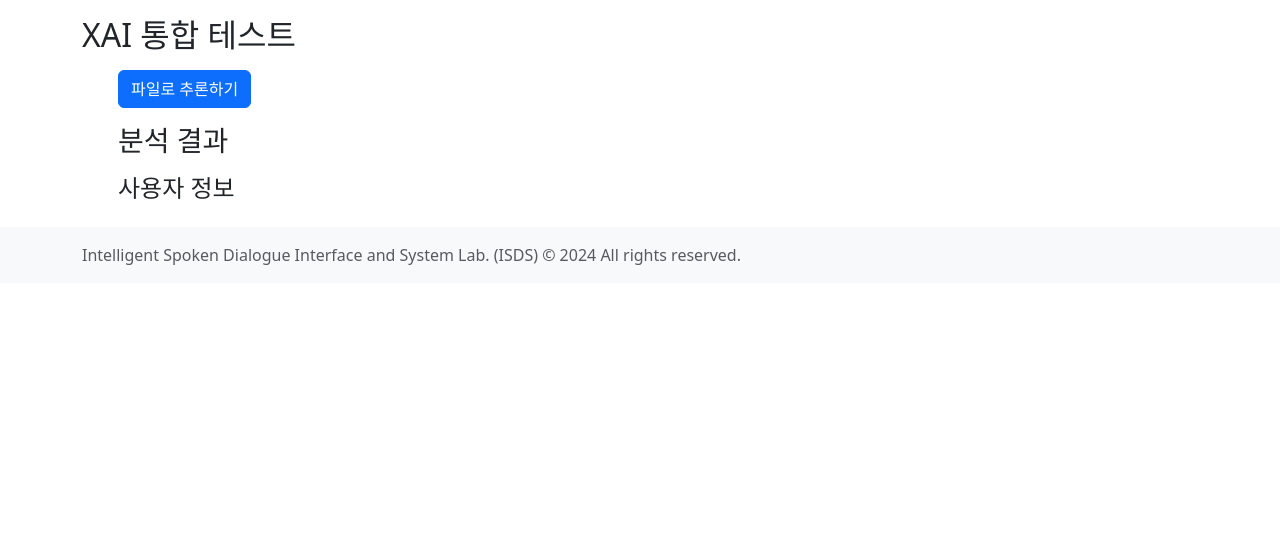
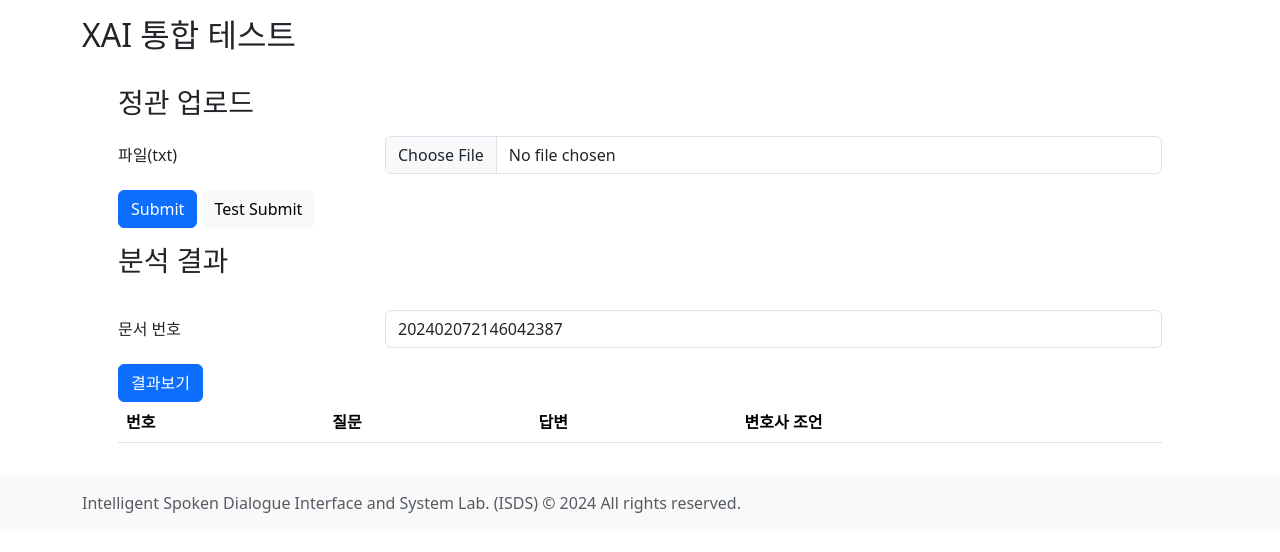
Before and after one commit to minju0307/jeongguan_check_system, a Flask app: page / in a window 1280 px wide. Shown: the part 56-608 px from the top of the page. Run offline with Flask 3, Linux system fonts and the light colour scheme; lists and menus that the app fills with data are empty.

Commit message:
분석 결과를 출력을 위한 코드 작성

```diff
--- a/app.py
+++ b/app.py
@@ -19,7 +19,7 @@ import os
 from config import SERVER_PORT, SERVER_HOST, APP_ROOT, UPLOAD_FOLDER, SERVICE_URL, OPENAI_API_KEY
 from mrc import generate_answer
 
-from utils.utils import allowed_file, json_response_element, json_response, read_file
+from utils.utils import allowed_file, json_response_element, json_response, read_file, load_json
 
 dictConfig({
     'version': 1,
@@ -157,9 +157,9 @@ def processing():
     outputs["mapping_paragraphs"] = []
 
     # 체크리스트 DB 불러오기
-    with open("data/jeongguan_questions_56.json", "r", encoding="utf-8-sig") as f:
-        questions = json.load(f)
-    questions = list(questions.keys())
+    questions_dict = load_json('data/jeongguan_questions_56.json')
+    questions = list(questions_dict.keys())
+
     outputs["checklist_questions"] = questions
 
     start_time = time.time()
@@ -170,7 +170,10 @@ def processing():
 
     paragraph_results = []
     print("**체크리스트 질문**")
-    for q in questions[:1]:  # test 용으로 2개만
+    for idx, q in enumerate(questions[:1]):  # test 용으로 2개만
+        # create empty dir for idx
+        os.makedirs(os.path.join('tmp', uid, str(idx)), exist_ok=True)
+
         print(f"질문: {q}")
         # 체크리스트 질문 - 정관 맵핑
         paragraph_idxs = semantic_search_model.semantic_search(q, input_texts, top_k_jeongguan)
@@ -189,6 +192,9 @@ def processing():
         answer_results.append(answer)
         print(f"  답변: {answer}")
 
+        # save answer to file
+        write_file(os.path.join('tmp', uid, str(idx), 'answer.txt'), [answer])
+
     print(f"Elapsed Time(Question-Answer): {time.time() - start_time:.2f} sec")
 
     start_time = time.time()
@@ -199,7 +205,9 @@ def processing():
         # print(f"  상법: {sangbub}")
         advice = get_advice(gpt_ver, q, answer, sangbub)
         print(f"  변호사 조언: {advice}")
-        print()
+
+        # save advice to file
+        write_file(os.path.join('tmp', uid, str(idx), 'advice.txt'), [advice])
 
     print(f"Elapsed Time(Answer-Advice): {time.time() - start_time:.2f} sec")
 
@@ -221,9 +229,10 @@ def callback_answer():
         return json_response(msg=ErrorCode.NOT_EXIST_UID.msg, code=ErrorCode.NOT_EXIST_UID.code)
 
     # create idx dir
-    os.makedirs(os.path.join('tmp', uid, idx), exist_ok=True)
+    dest_dir = os.path.join('tmp', uid, idx)
+    os.makedirs(dest_dir, exist_ok=True)
 
-    write_file(os.path.join('tmp', uid, idx, 'answer.txt'), [answer])
+    write_file(os.path.join(dest_dir, 'answer.txt'), [answer])
 
     return json_response(msg=ErrorCode.SUCCESS.msg, code=ErrorCode.SUCCESS.code)
 
@@ -243,11 +252,49 @@ def callback_advice():
         return json_response(msg=ErrorCode.NOT_EXIST_UID.msg, code=ErrorCode.NOT_EXIST_UID.code)
 
     # create idx dir
-    os.makedirs(os.path.join('tmp', uid, idx), exist_ok=True)
+    dest_dir = os.path.join('tmp', uid, idx)
+    os.makedirs(dest_dir, exist_ok=True)
 
-    write_file(os.path.join('tmp', uid, idx, 'advice.txt'), [advice])
+    write_file(os.path.join(dest_dir, 'advice.txt'), [advice])
 
     return json_response(msg=ErrorCode.SUCCESS.msg, code=ErrorCode.SUCCESS.code)
+
+
+@app.route("/get_result", methods=["GET"])
+def get_result():
+    uid = request.args.get('uid')
+
+    if not uid:
+        return json_response(msg=ErrorCode.INVALID_PARAMETER.msg, code=ErrorCode.INVALID_PARAMETER.code)
+
+    dest_dir = os.path.join('tmp', uid)
+
+    # get all subdirs
+    subdirs = [f for f in os.listdir(dest_dir) if os.path.isdir(os.path.join(dest_dir, f))]
+
+    print(subdirs)
+
+    results = dict()
+
+    questions_dict = load_json('data/jeongguan_questions_56.json', encoding='utf-8-sig')
+    questions = list(questions_dict.keys())
+
+    for idx, q in enumerate(questions):
+        # check if idx dir exists
+        idx = str(idx)
+
+        results[idx] = dict()
+        results[idx]['question'] = q
+
+        if str(idx) not in subdirs:
+            results[idx]['answer'] = '분석 중...'
+            results[idx]['advice'] = '분석 중...'
+        else:
+            results[idx]['answer'] = ' '.join(read_file(os.path.join(dest_dir, idx, 'answer.txt')))
+            results[idx]['advice'] = ' '.join(read_file(os.path.join(dest_dir, idx, 'advice.txt')))
+
+    return json_response(msg=ErrorCode.SUCCESS.msg, code=ErrorCode.SUCCESS.code, data=results)
+
 
 
 # 정관 문서를 받아서 분석을 수행하고, 결과를 json 형태로 반환
--- a/templates/index.html
+++ b/templates/index.html
@@ -16,6 +16,9 @@ Dysarthria XAI - Demo
             }
             let data = response.data;
             console.log(data);
+
+            let uid = data.uid;
+            $('#uid').val(uid);
 
         }
 
@@ -44,6 +47,48 @@ Dysarthria XAI - Demo
                 }
             });
         });
+
+        function form_result_post(response) {
+            let code = response.code;
+            if (code !== 200) {
+                alert('Error: ' + response.msg);
+                return
+            }
+            let data = response.data;
+            console.log(data);
+
+            let result = data;
+            let tbody = $('#table_result').find('tbody');
+            tbody.empty();
+
+            // get dictionary result length
+            let result_keys = Object.keys(result);
+            let result_len = result_keys.length;
+
+            for (let i = 0; i < result_len; i++) {
+                let row = result[result_keys[i]];
+                console.log(row)
+                let tr = $('<tr>');
+                tr.append($('<td>').text(i + 1));
+                tr.append($('<td>').text(row.question));
+                tr.append($('<td>').text(row.answer));
+                tr.append($('<td>').text(row.advice));
+                tbody.append(tr);
+            }
+        }
+
+        let form_result = $('#form_result');
+        form_result.submit(function (e) {
+            e.preventDefault();
+            $.ajax({
+                url: this.action,
+                data: $(this).serialize(),
+                type: 'GET',
+                success: function (response) {
+                    form_result_post(response);
+                }
+            });
+        });
     });
 </script>
 {% endblock %}
@@ -52,13 +97,8 @@ Dysarthria XAI - Demo
 <div>
     <h1 class="mt-3 fs-2">XAI 통합 테스트</h1>
     <div class="row mt-3">
-
         <div class="col px-5">
-            <a class="btn btn-primary" data-bs-toggle="collapse" href="#collapse_form" role="button"
-               aria-expanded="false" aria-controls="collapse_form">
-                파일로 추론하기
-            </a>
-            <div class="collapse mt-3" id="collapse_form">
+            <div class="mt-3" id="collapse_form">
                 <h3>정관 업로드</h3>
                 <form id="form_xai" class="mt-3" enctype="multipart/form-data"
                       action="{{ url_for('processing') }}">
@@ -74,10 +114,40 @@ Dysarthria XAI - Demo
                 </form>
             </div>
             <h3 class="mt-3">분석 결과</h3>
-            <h4 class="mt-3">사용자 정보</h4>
+            <div class="mt-3">
+                <div class="row">
+                    <div class="col">
+                        <form id="form_result" class="mt-3" action="{{ url_for('get_result') }}">
+                            <div class="mb-3 row">
+                                <label for="uid" class="col-sm-3 col-form-label">문서 번호</label>
+                                <div class="col-sm-9">
+                                    <input class="form-control" type="text" id="uid" name="uid"
+                                           value="202402072146042387" readonly>
+                                </div>
+                            </div>
+                            <button class="btn btn-primary" type="submit">결과보기</button>
+                        </form>
+                    </div>
+                </div>
+                <div class="row">
+                    <div class="col">
+                        <table id="table_result" class="table">
+                            <thead>
+                            <tr>
+                                <th scope="col">번호</th>
+                                <th scope="col">질문</th>
+                                <th scope="col">답변</th>
+                                <th scope="col">변호사 조언</th>
+                            </tr>
+                            </thead>
+                            <tbody>
+
+                            </tbody>
+                        </table>
+                    </div>
+                </div>
+            </div>
         </div>
     </div>
 </div>
-
-</div>
 {% endblock %}
```
Also changed, not shown: utils/utils.py (+4 -4 lines).
